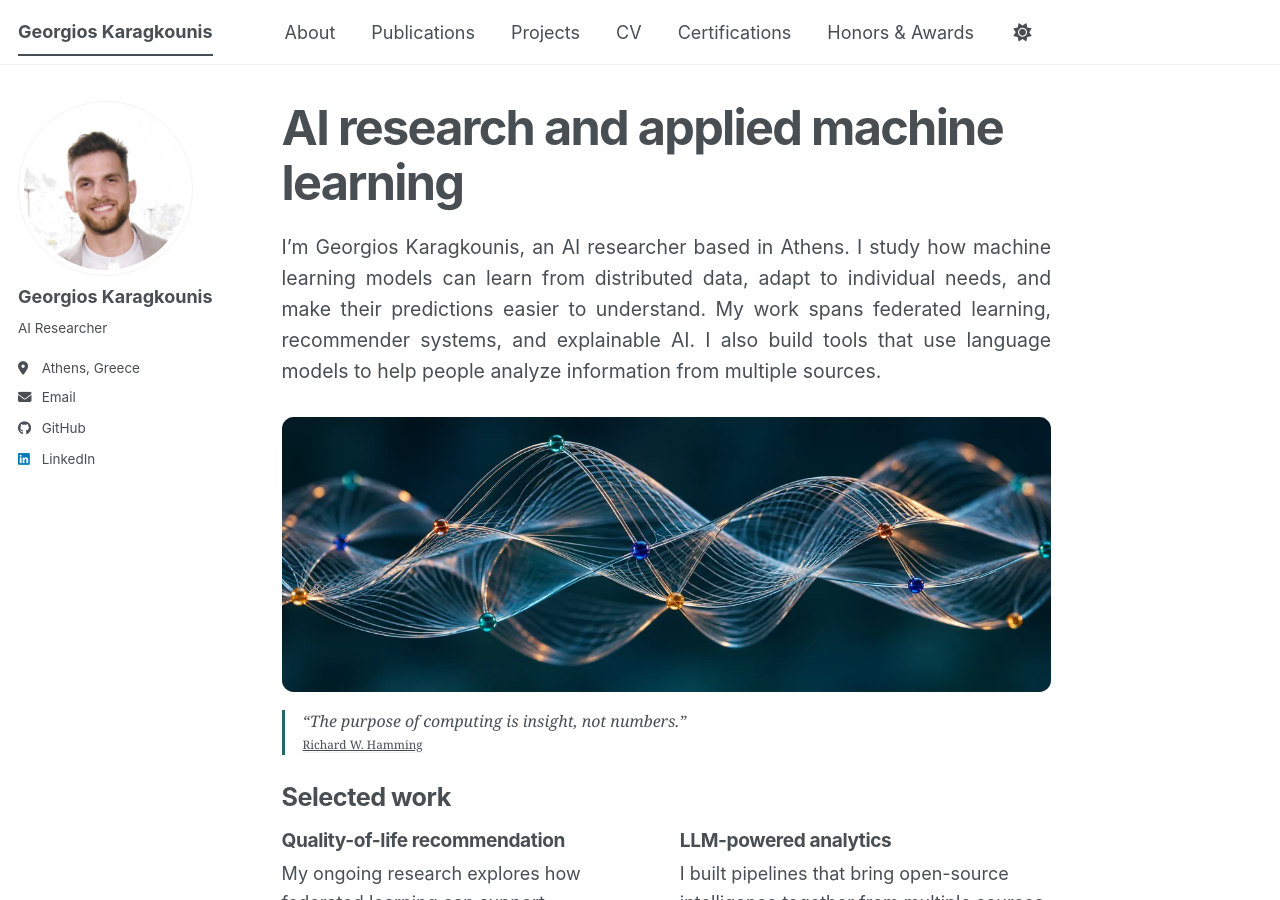
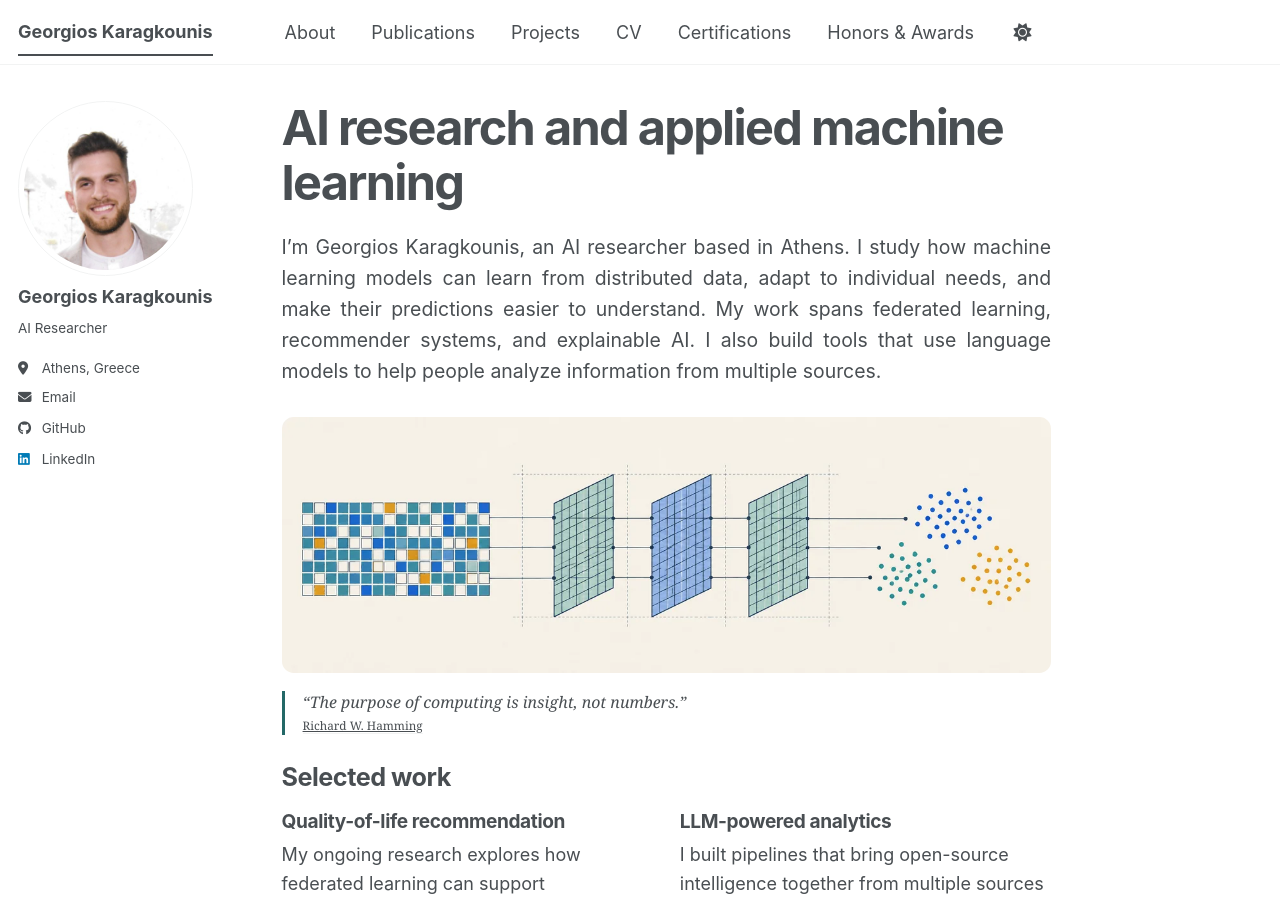
Before and after one commit to georgekaragounis/gkaragounis.github.io, a Jekyll site: the page built from _pages/about.md, in a window 1280 px wide and 900 px high. Built offline with Jekyll 4.4.1, drawn with Linux system fonts in a browser that asks for light colours; a script bundle is joined from its source files by our own code; a style sheet for code colours, icons or effects is not loaded.

Commit message:
Illustrate the homepage with a geometric machine learning graphic

```diff
--- a/_pages/about.md
+++ b/_pages/about.md
@@ -10,7 +10,7 @@ redirect_from:
 <p class="research-intro">I’m Georgios Karagkounis, an AI researcher based in Athens. I study how machine learning models can learn from distributed data, adapt to individual needs, and make their predictions easier to understand. My work spans federated learning, recommender systems, and explainable AI. I also build tools that use language models to help people analyze information from multiple sources.</p>
 
 <figure style="display:block;margin:1.2rem 0 0">
-<img class="research-banner" src="{{ '/images/ai-research-banner.webp' | relative_url }}" width="1200" height="430" alt="">
+<img class="research-banner" src="{{ '/images/ai-matrices.webp' | relative_url }}" width="1200" height="400" alt="">
 <figcaption style="display:block;margin:.85rem 0 0;padding-left:1rem;border-left:3px solid var(--profile-accent);text-align:left;font-style:normal">
 <blockquote cite="https://history.computer.org/hamming.html" style="border:0;padding:0;margin:0;font-family:Georgia,serif;font-size:1.18em">“The purpose of computing is insight, not numbers.”</blockquote>
 <a href="https://history.computer.org/hamming.html" style="font-size:.87em">Richard W. Hamming</a>
```
Also changed, not shown: images/ai-matrices.webp (added).
